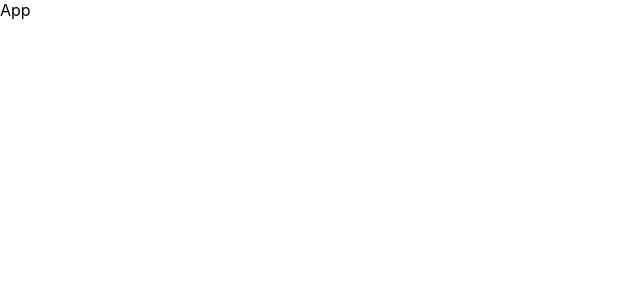
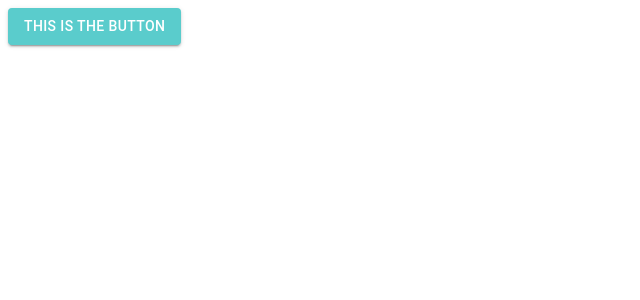
Before and after one commit to dachieng/ello-assignment, a React (Create React App) app in the folder frontend/book-app/: page / in a window 1280 px wide. Shown: the top 300 px of the page, without its empty margins (0-640 px from the left). Built offline with nearby package versions, Linux system fonts and the light colour scheme.

Commit message:
feat: add theme

```diff
--- a/frontend/book-app/src/App.tsx
+++ b/frontend/book-app/src/App.tsx
@@ -1,9 +1,17 @@
 import React from "react";
+import Button from "@mui/material/Button";
+import ThemeProvider from "./providers/ThemeProvider";
 
 interface Props {}
 
 const App: React.FC<Props> = () => {
-  return <div>App</div>;
+  return (
+    <ThemeProvider>
+      <Button variant="contained" color="primary">
+        This is the button
+      </Button>
+    </ThemeProvider>
+  );
 };
 
 export default App;
--- a/frontend/book-app/src/index.css
+++ b/frontend/book-app/src/index.css
@@ -1,13 +1,5 @@
+@import url("https://fonts.googleapis.com/css2?family=Mulish:ital,wght@0,200..1000;1,200..1000&display=swap");
+
 body {
-  margin: 0;
-  font-family: -apple-system, BlinkMacSystemFont, 'Segoe UI', 'Roboto', 'Oxygen',
-    'Ubuntu', 'Cantarell', 'Fira Sans', 'Droid Sans', 'Helvetica Neue',
-    sans-serif;
-  -webkit-font-smoothing: antialiased;
-  -moz-osx-font-smoothing: grayscale;
+  font-family: "Mulish", sans-serif;
 }
-
-code {
-  font-family: source-code-pro, Menlo, Monaco, Consolas, 'Courier New',
-    monospace;
-}
--- /dev/null
+++ b/frontend/book-app/src/providers/ThemeProvider.tsx
@@ -0,0 +1,14 @@
+import React from "react";
+import { ThemeProvider as XThemeProvider } from "@mui/material/styles";
+
+import customTheme from "../theme";
+
+interface Props {
+  children: React.ReactNode;
+}
+
+const ThemeProvider: React.FC<Props> = ({ children }) => {
+  return <XThemeProvider theme={customTheme}>{children}</XThemeProvider>;
+};
+
+export default ThemeProvider;
--- /dev/null
+++ b/frontend/book-app/src/theme/index.ts
@@ -0,0 +1,34 @@
+// src/theme.js
+import { createTheme } from "@mui/material/styles";
+
+const customTheme = createTheme({
+  palette: {
+    primary: {
+      main: "#5ACCCC",
+      light: "#CFFAFA",
+      dark: "#53C2C2",
+      contrastText: "#FFFFFF",
+    },
+    secondary: {
+      main: "#335C6E",
+      light: "#53C2C2",
+      dark: "#28B8B8",
+      contrastText: "#FABD33",
+    },
+    error: {
+      main: "#F76434",
+    },
+    warning: {
+      main: "#FABD33",
+      dark: "#FAAD00",
+    },
+    info: {
+      main: "#4AA088",
+    },
+    success: {
+      main: "#28B8B8",
+    },
+  },
+});
+
+export default customTheme;
```
Also changed, not shown: 1 other file (tests, documents, lock files or other folders).
